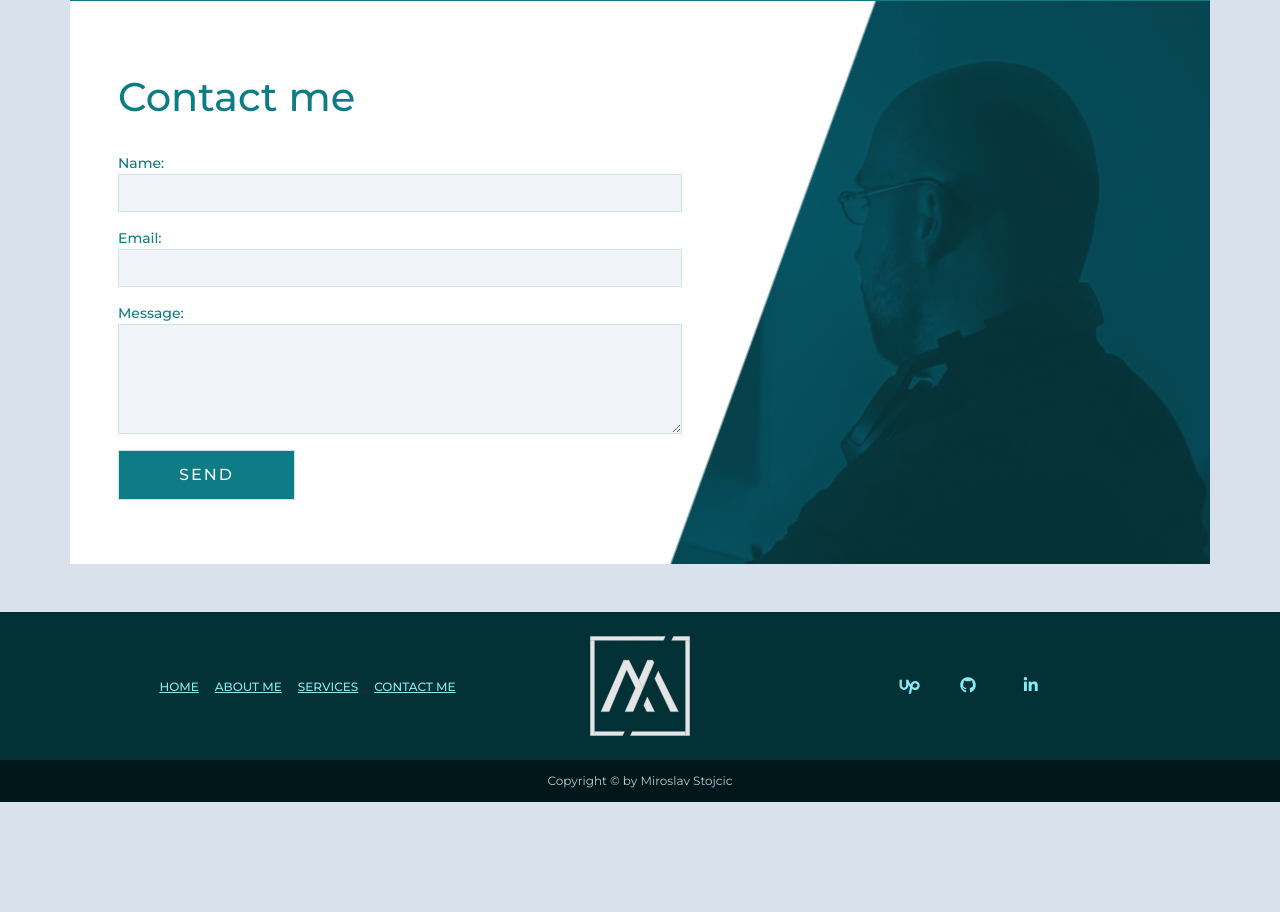
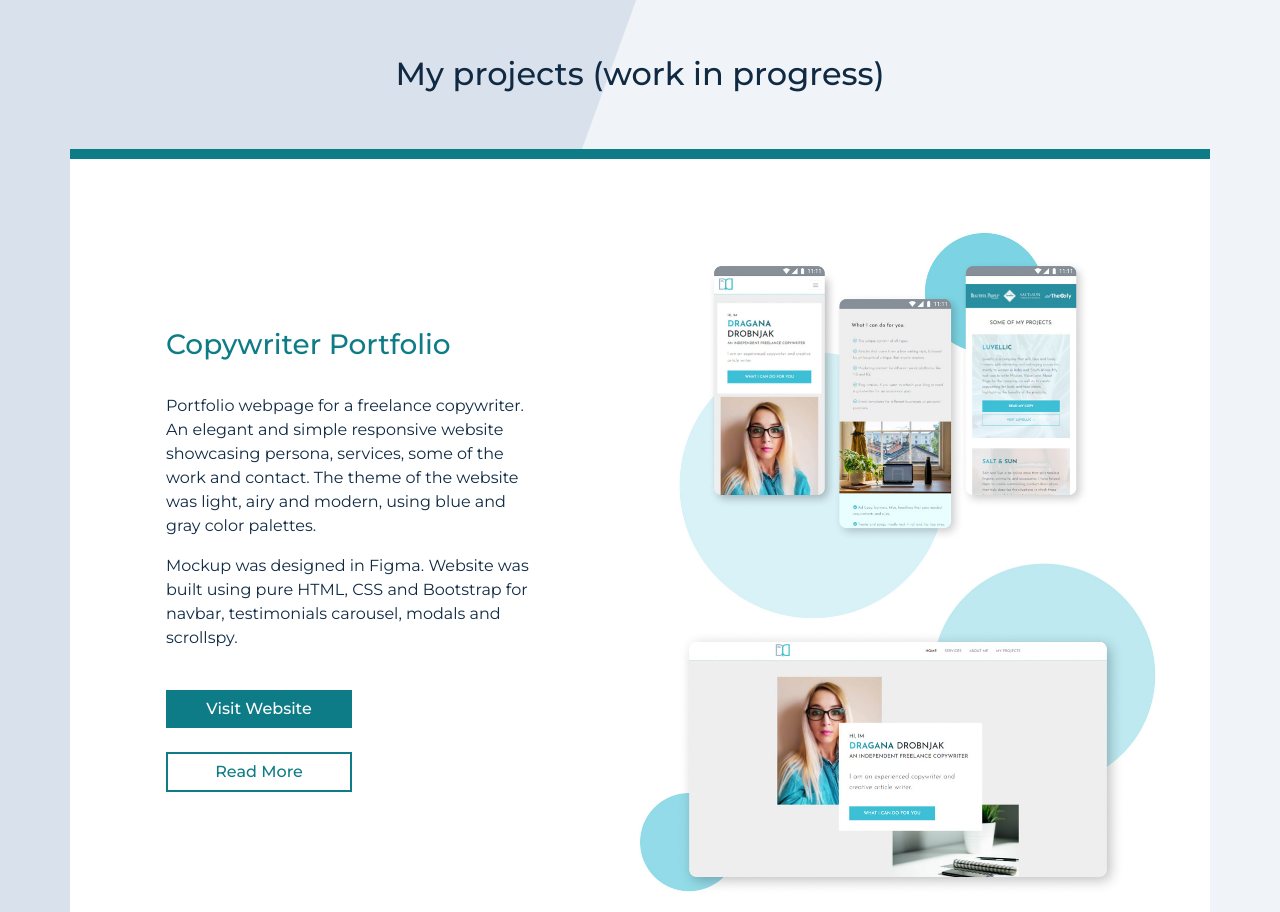
Before and after one commit to Daidelos/Portfolio---Miroslav-Stojcic, a website: page index.html in a window 1280 px wide. Shown: the part 1885-2797 px from the top of the page. Before the commit the page ends 2687 px from the top, so only its background shows below. Drawn offline with nearby package versions, Linux system fonts and the light colour scheme.

Commit message:
+projects section, scrollspy
Added project section, copywriter portfolio, added scrollspy.

```diff
--- a/index.html
+++ b/index.html
@@ -18,7 +18,7 @@
   <!-- <link rel="shortcut icon" href="img/favicon.ico" type="image/x-icon" /> -->
 </head>
 
-<body>
+<body data-spy="scroll" data-target="#main-nav" id="home">
 
   <!-- Header  -->
 
@@ -27,7 +27,7 @@
     <!-- Navbar  -->
     <div class="container-fluid main-nav nav-border navbar-fixed-top">
       <div class="container">
-        <nav class="navbar navbar-expand-lg navbar-dark ">
+        <nav class="navbar navbar-expand-lg navbar-dark" id="main-nav">
           <span class="navbar-brand"><img class="navbar-brand__img" src="/img/logo-w.svg"
               alt="Miroslav Stojcic Logo"></span>
           <button class="navbar-toggler" type="button" data-toggle="collapse" data-target="#navbarNavAltMarkup"
@@ -37,11 +37,10 @@
           <div class="collapse navbar-collapse " id="navbarNavAltMarkup">
 
             <div class="navbar-nav ml-auto">
-              <a class="nav-link px-lg-3 active" href="#">Home <span class="sr-only">(current)</span></a>
-              <a class="nav-link px-lg-3" href="#">About me</a>
-              <a class="nav-link px-lg-3" href="#">Services</a>
-              <a class="nav-link px-lg-3" href="#">Portfolio</a>
-              <a class="nav-link px-lg-3" href="#">Contact me</a>
+              <a class="nav-link px-lg-3 active" href="#home">Home <span class="sr-only">(current)</span></a>
+              <a class="nav-link px-lg-3" href="#aboutMe">About me</a>
+              <a class="nav-link px-lg-3" href="#portfolio">Portfolio</a>
+              <a class="nav-link px-lg-3" href="#contactMe">Contact me</a>
             </div>
 
             <div class="nav-icons  d-flex flex-direction-row ml-auto">
@@ -82,7 +81,8 @@
 
     <!-- About me section -->
 
-    <section class="about-me container-fluid" data-aos="fade-up" data-aos-duration="1000">
+    <section class="about-me container-fluid" data-aos="fade-up" data-aos-duration="1000" data-aos-once="true"
+      id="aboutMe">
       <div class="about-me__box container d-flex align-items-center my-5">
         <div class="about-me__lvl">
 
@@ -91,7 +91,7 @@
           <!-- Level Up Easter Egg  -->
 
           <div class="lvlup d-flex flex-column justify-content-center align-items-center">
-            <pre class="lvlup__text">               Level up               </pre>
+            <pre class="lvlup__text">               Ready to Level up               </pre>
             <div>
               <img src="/img/skyrim-level-bar.svg" alt="level-bar-from-skyrim" class="skbar">
             </div>
@@ -100,12 +100,13 @@
 
         <!-- ------------------------------------ -->
 
-        <div class="about-me__text m-5 p-5">
-          <h4 class=" about-me__title h1 pb-4">About me</h4>
+        <div class="about-me__text m-md-5 p-5">
+          <h4 class=" about-me__title h2 pb-4">About me</h4>
           <img class="joystick" src="/img/joystick.svg" alt="Icon of joystick">
           <p class="pr-4">I am a passionate front-end web developer and enthusiast web designer based in Prague. I enjoy
             building responsive static websites, landing pages, personal portfolio webpages, bringing wireframes,
-            mockups and prototypes to life, designing logos.</p>
+            mockups and prototypes to life and designing logos.</p>
+          <p>I strive for simplicity, clean and elegant design and code, and user-friendly experience.</p>
           <p class="pr-4">I am a former chef and admirer of beautiful food, also a huge video game nerd and a hobbyist
             photographer.
           </p>
@@ -154,10 +155,39 @@
 
     <!-- ---------------------- -->
 
+    <!-- Projects section -->
+    <section class="projects container px-0 py-5" id="portfolio">
+
+
+
+      <h4 class="projects__title h2 pb-5 px-5 text-center">My projects (work in progress)</h4>
+      <div class="copywriter d-flex bg-white">
+        <div class="copywriter__desc d-flex flex-column justify-content-center p-5 pr-lg-0 m-md-5" data-aos="fade-right"
+          data-aos-delay="200" data-aos-duration="1000" data-aos-once="true">
+          <h5 class="h3 pb-4 copywriter__title">Copywriter Portfolio</h5>
+          <p>Portfolio webpage for a freelance copywriter. An elegant and simple responsive website
+            showcasing persona, services, some of the work and contact. The theme of the website was light, airy and
+            modern, using blue and gray color palettes.</p>
+          <p>Mockup was designed in Figma. Website was built using pure HTML, CSS and Bootstrap for navbar,
+            testimonials carousel, modals and scrollspy.</p>
+          <a class="btn btn-visit d-block mt-4" href="https://draganadrobnjak.com" role="button" target="_blank">Visit
+            Website</a>
+          <a class="btn btn-read d-block mt-4" href="#" role="button" target="_blank">Read More</a>
+
+        </div>
+        <div class="copywriter__mockup d-flex flex-column" data-aos="fade-left" data-aos-delay="200"
+          data-aos-duration="1000" data-aos-once="true">
+          <img src="/img/responsive-port.jpg" alt="" class="img-fluid">
+
+        </div>
+      </div>
+
+    </section>
+
     <!-- Contact me -->
 
-    <section class="contact-me">
-      <div class="container p-0" data-aos="fade-right" data-aos-duration="1000">
+    <section class="contact-me" id="contactMe">
+      <div class="container p-0" data-aos="fade-up" data-aos-duration="1000" data-aos-once="true">
         <div class="form-container p-5 my-5">
           <div class="form-fill">
             <form name="contact" method="POST" netlify-honeypot="bot-field" data-netlify="true">
@@ -255,7 +285,25 @@
     });
   </script>
 
+  <script>//Scrollspy
+
+    $('body').scrollspy({ target: '#main-nav' });
+
+    //Nav close on click
+
+    $('.navbar-nav>a').on('click', function () {
+      $('.navbar-collapse').collapse('hide');
+    });
+
+    $('.nav-icons>a').on('click', function () {
+      $('.navbar-collapse').collapse('hide');
+    });
+
+  </script>
+
 
 </body>
 
 </html>
+
+<!-- (nav - icons > a') -->
--- a/sass/base/_base.scss
+++ b/sass/base/_base.scss
@@ -22,10 +22,13 @@
 }
 
 // background-color: var(--color-grey-light-2);
+html {
+  scroll-behavior: smooth;
+}
 
 body {
   font-family: 'Montserrat', sans-serif;
-  background-color: #d9e2ec;
+  background: linear-gradient(-70deg, #f0f4f8 50%, #d9e2ec 50.05%);
 }
 
 .hidden {
--- a/sass/layout/_header.scss
+++ b/sass/layout/_header.scss
@@ -196,19 +196,3 @@
     padding: 1rem 3rem;
   }
 }
-
-.work {
-  height: 100%;
-  width: 100%;
-
-  background: linear-gradient(-70deg, #fff 50%, #f0f4f8 50%);
-}
-
-.cards-title {
-  color: var(--color-teal-med);
-  font-weight: 500;
-}
-
-.cards-text {
-  color: #102a43;
-}
--- a/sass/layout/_main-skills.scss
+++ b/sass/layout/_main-skills.scss
@@ -132,3 +132,82 @@
 }
 
 ////////////////////////////////////////////////////////////////////////
+
+.work {
+  height: 100%;
+  width: 100%;
+
+  // background: linear-gradient(-70deg, #fff 50%, #f0f4f8 50%);
+}
+
+.cards-title {
+  color: var(--color-teal-med);
+  font-weight: 500;
+}
+
+.cards-text {
+  color: #102a43;
+}
+
+// Projects
+
+.projects {
+  width: 100%;
+  height: 100%;
+  overflow: hidden;
+
+  &__title {
+    color: #102a43;
+  }
+}
+
+.copywriter {
+  flex-direction: column;
+  border-top: 10px solid var(--color-teal-med);
+
+  @include respond(lg) {
+    flex-direction: row;
+  }
+
+  &__title {
+    color: var(--color-teal-med);
+  }
+
+  &__desc {
+    max-width: 100%;
+
+    @include respond(lg) {
+      width: 40%;
+    }
+
+    p {
+      color: #102a43;
+    }
+  }
+
+  &__mockup {
+    width: 100%;
+
+    @include respond(lg) {
+      width: 60%;
+    }
+  }
+}
+
+.btn-visit {
+  background-color: var(--color-teal-med);
+  width: 50%;
+  align-self: start;
+  border-radius: 0;
+  color: white;
+  font-weight: 500;
+}
+
+.btn-read {
+  border: 2px solid var(--color-teal-med);
+  align-self: start;
+  width: 50%;
+  border-radius: 0;
+  color: var(--color-teal-med);
+  font-weight: 500;
+}
```
Also changed, not shown: css/custom.css, img/imac-website.jpg (added), img/responsive-port.jpg (added), img/responsive-wb.jpg (added).
